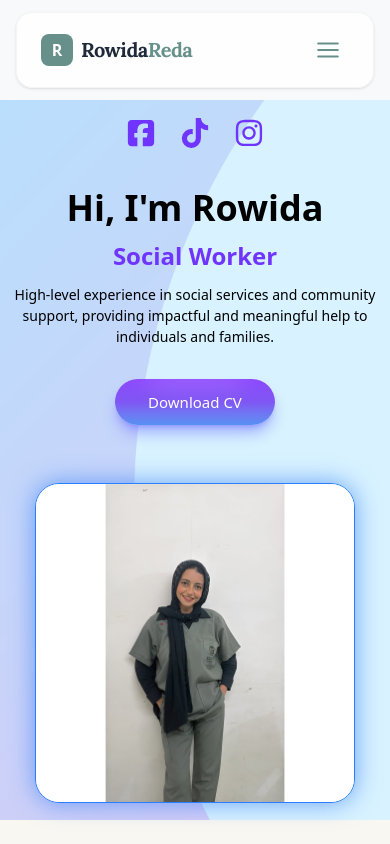
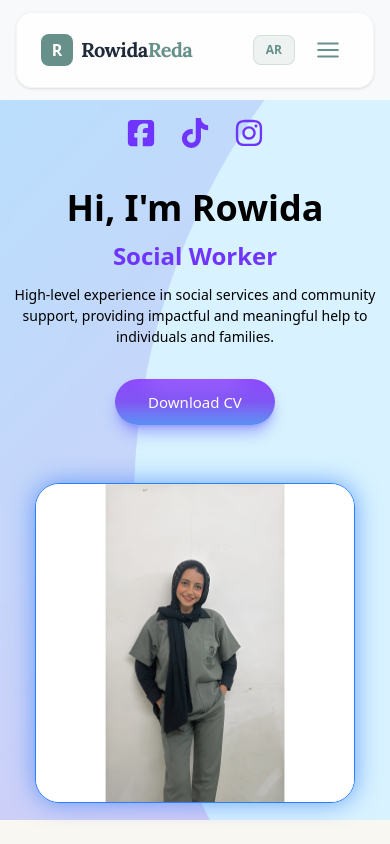
Before and after one commit to mohamed-2022005/portfolio-Rowida, a React (Vite) app: page / in a window 390 px wide. Shown: the top 844 px of the page. Built offline with nearby package versions, Linux system fonts and the light colour scheme.

Commit message:
update name

```diff
--- a/src/compnents/Navbar.jsx
+++ b/src/compnents/Navbar.jsx
@@ -28,6 +28,7 @@ export default function Navbar() {
       <nav className="mx-auto max-w-7xl bg-white/80 backdrop-blur-md border border-gray-100 shadow-sm rounded-2xl px-6 py-4 transition-all duration-300">
         <div className="flex justify-between items-center">
 
+          {/* Logo */}
           <div className="flex items-center gap-2">
             <div className="w-8 h-8 bg-[#669089] rounded-lg flex items-center justify-center text-white font-bold">R</div>
             <h1 className="font-rowida font-bold text-xl text-gray-800 tracking-tight">
@@ -35,6 +36,7 @@ export default function Navbar() {
             </h1>
           </div>
 
+          {/* Desktop Menu */}
           <div className="hidden lg:flex items-center gap-4">
             <div className="hidden lg:flex items-center gap-1 bg-gray-50/50 p-1 rounded-xl border border-gray-100">
               {navLinks.map((link) => (
@@ -54,9 +56,20 @@ export default function Navbar() {
             </button>
           </div>
 
-          <button onClick={() => setShowMenu(true)} className="lg:hidden p-2 text-[#669089]">
-            <FiMenu size={26} />
-          </button>
+          {/* Mobile Buttons (زر اللغة + المنيو) */}
+          <div className="flex items-center gap-3 lg:hidden">
+            {/* زر اللغة في الموبايل - جنب المنيو */}
+            <button
+              onClick={toggleLanguage}
+              className="px-3 py-1.5 bg-[#669089]/10 text-[#669089] rounded-lg text-xs font-bold border border-[#669089]/20"
+            >
+              {i18n.language === "en" ? "AR" : "EN"}
+            </button>
+
+            <button onClick={() => setShowMenu(true)} className="p-2 text-[#669089]">
+              <FiMenu size={26} />
+            </button>
+          </div>
         </div>
       </nav>
 
@@ -94,7 +107,7 @@ export default function Navbar() {
           ))}
         </nav>
 
-        {/* زرار اللغة في الموبايل (جوة المنيو فقط) */}
+        {/* زرار اللغة في الموبايل (جوة المنيو لسه موجود للتأكيد) */}
         <div className="mt-8">
           <button
             onClick={() => {
@@ -108,7 +121,7 @@ export default function Navbar() {
           </button>
         </div>
 
-        {/* Footer التحتاني */}
+        {/* Footer */}
         <div className="mt-auto pt-6 text-center">
            <p className="text-[10px] font-black text-[#669089]/60 uppercase tracking-[0.2em]">
              © 2026 ROWIDA REDA
```
